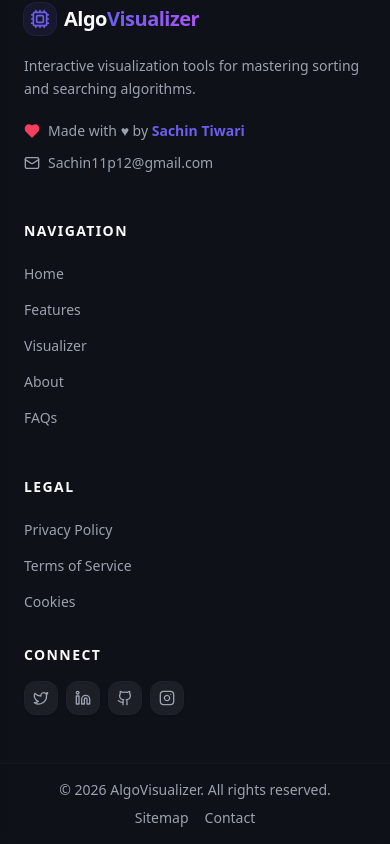
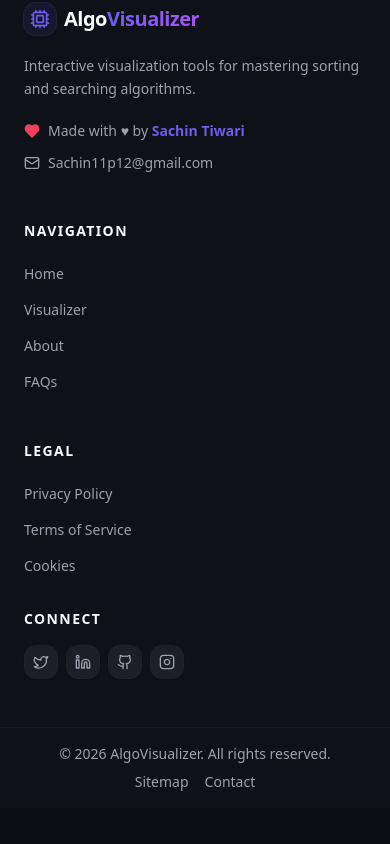
Before and after one commit to sachin11p12/Algorithm-Visualizer, a Next.js app in the folder Frontend/: page / in a window 390 px wide. Shown: the part 1922-2766 px from the top of the page. After the commit the page ends 2730 px from the top, so only its background shows below. Built offline with nearby package versions, Linux system fonts and the light colour scheme.

Commit message:
feat: implement responsive footer component with branding, navigation, and social links

```diff
--- a/Frontend/components/layout/Footer.tsx
+++ b/Frontend/components/layout/Footer.tsx
@@ -54,7 +54,6 @@ export const Footer: React.FC = () => {
             <ul className="space-y-3">
               {[
                 { label: 'Home', href: '#' },
-                { label: 'Features', href: '#' },
                 { label: 'Visualizer', href: '#' },
                 { label: 'About', href: '#' },
                 { label: 'FAQs', href: '#' },
```
